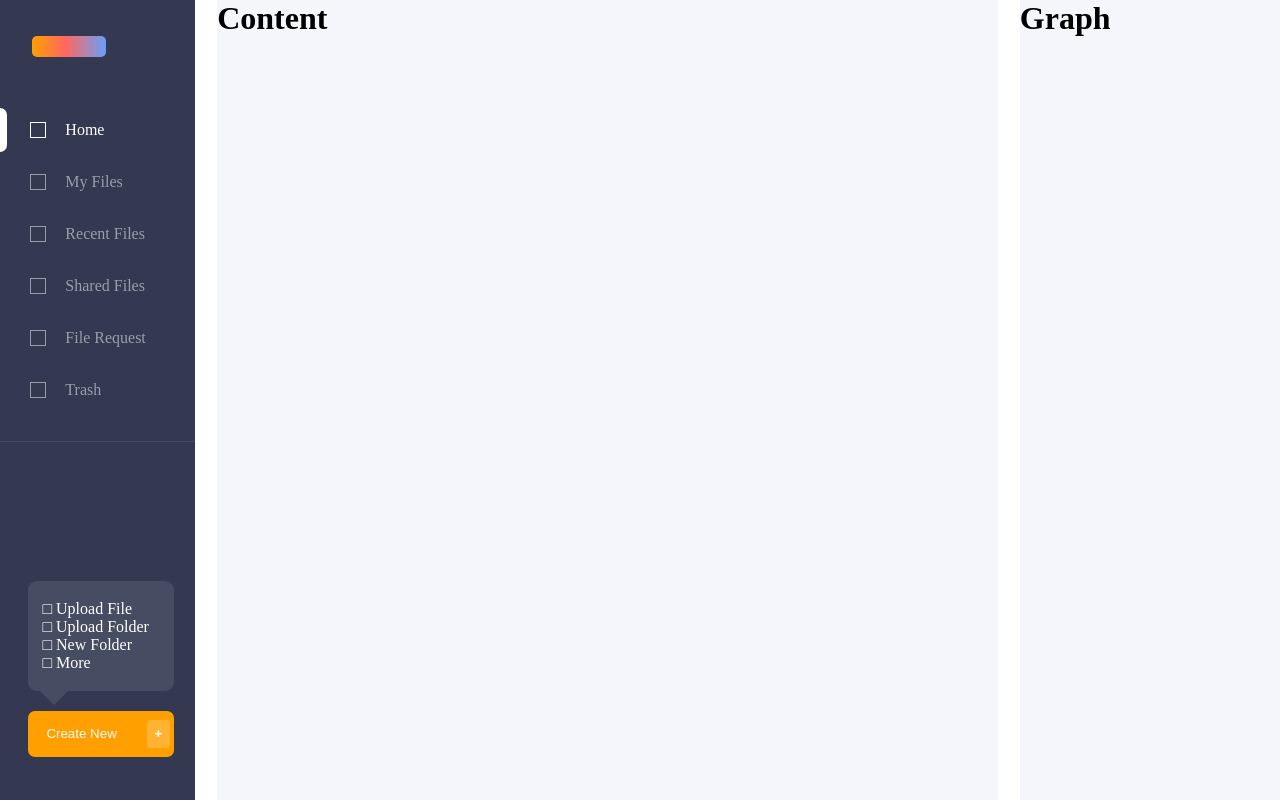
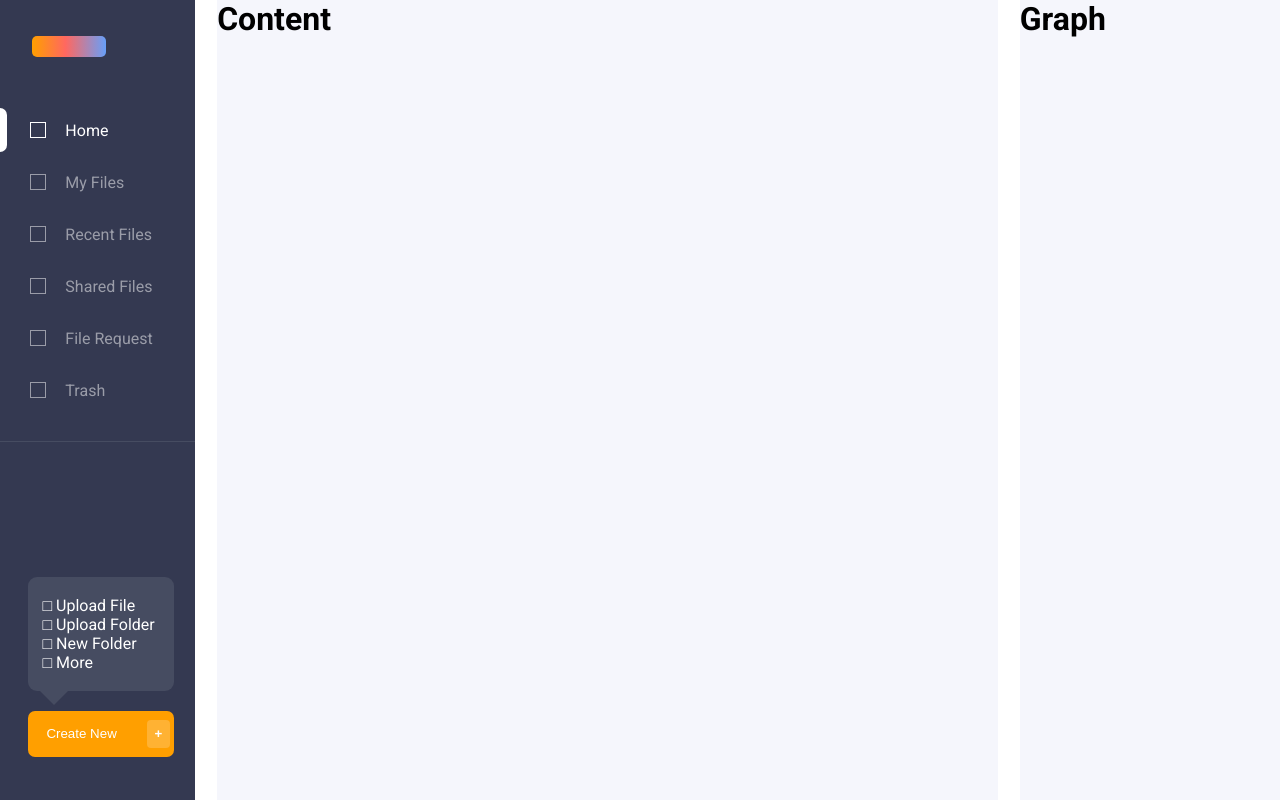
Before and after one commit to ravnhq/react-nerdery-css-layout-challenge, a React (Vite) app: page / in a window 1280 px wide. Built offline with nearby package versions, Linux system fonts and the light colour scheme.

Commit message:
feat: add custom font support

```diff
--- a/src/main.tsx
+++ b/src/main.tsx
@@ -1,6 +1,7 @@
 import React from 'react'
 import ReactDOM from 'react-dom/client'
 import {App} from './components/App'
+import './styles.css'
 
 ReactDOM.createRoot(document.getElementById('root') as HTMLElement).render(
   <React.StrictMode>
--- /dev/null
+++ b/src/styles.css
@@ -0,0 +1,5 @@
+@import url('https://fonts.googleapis.com/css2?family=Roboto:ital,wght@0,100;0,300;0,400;0,500;0,700;0,900;1,100;1,300;1,400;1,500;1,700;1,900&display=swap');
+
+:root {
+    font-family: 'Roboto', sans-serif;
+}
```
